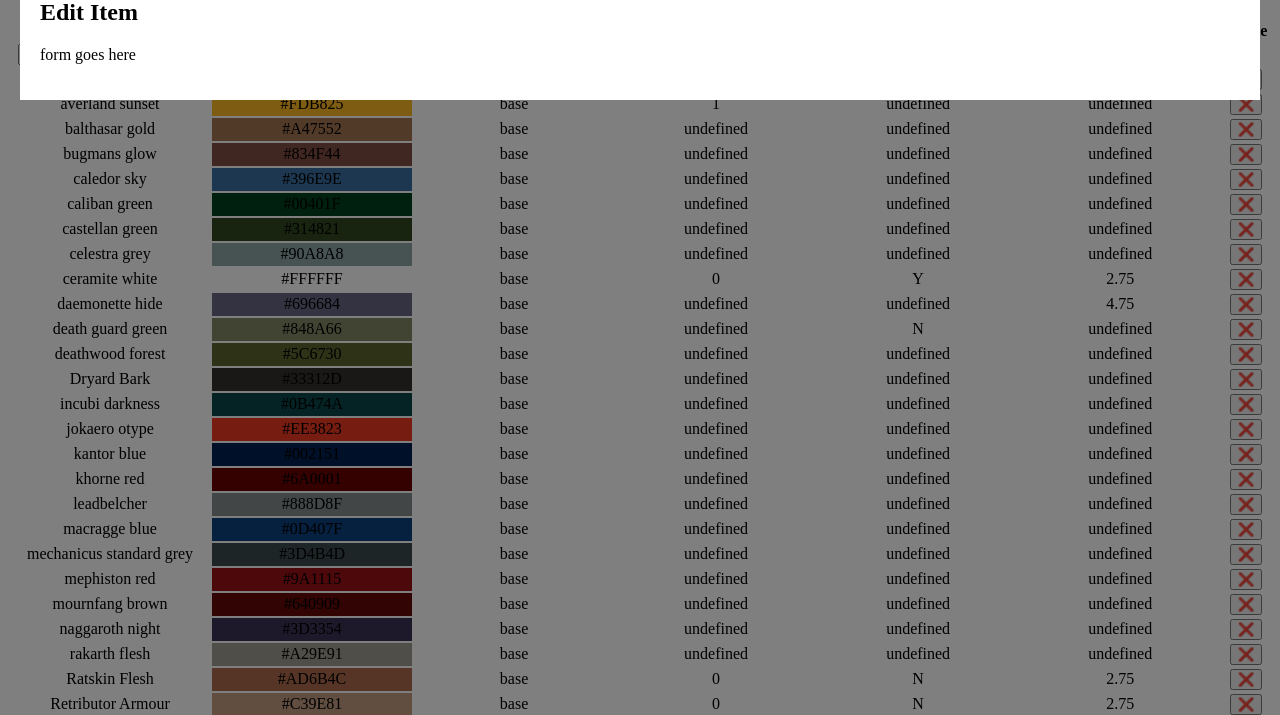
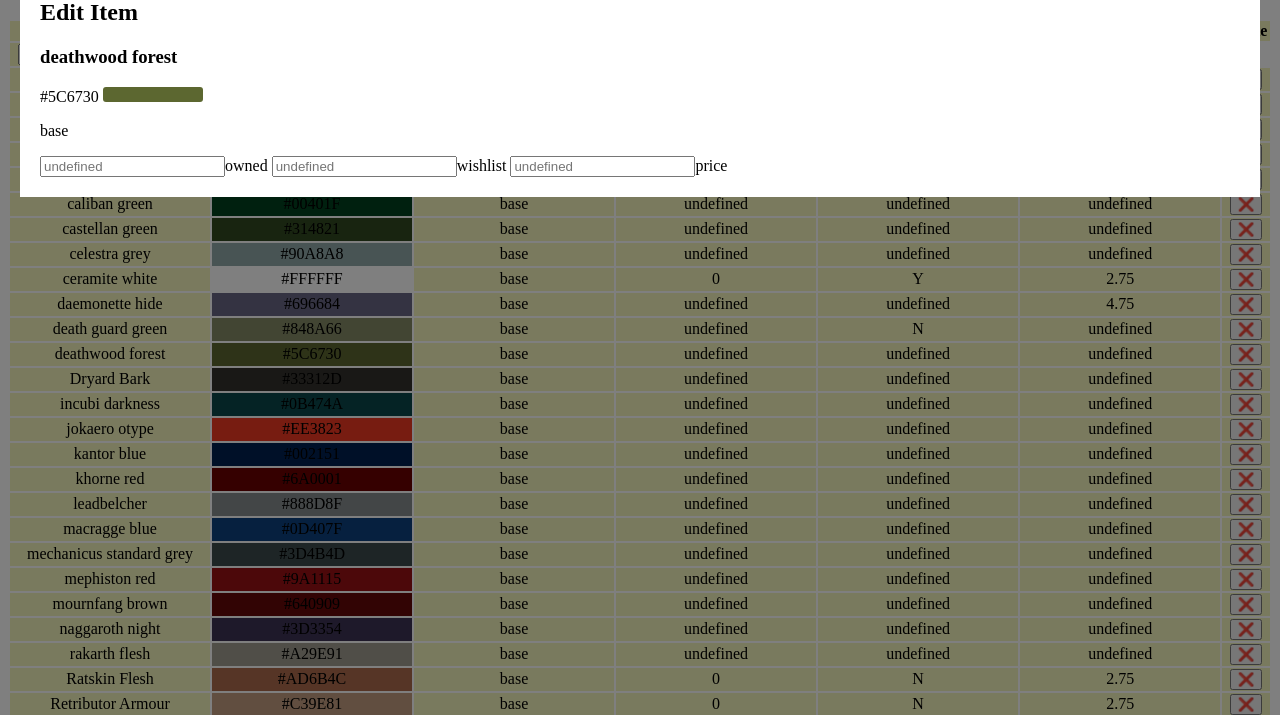
Before and after one commit to barnziebus/inventory-manager, a plain HTML site: page index.html in a window 1280 px wide. Both pictures are taken after a click on the element 640 px from the left and 415 px from the top of the page. Shown: the part 61-776 px from the top of the page. Drawn offline with Linux system fonts and the light colour scheme.

Commit message:
added popup form for paint selection

```diff
--- a/index.html
+++ b/index.html
@@ -35,7 +35,15 @@
         <div id="popup-form" class="popup-content">
             <h2>Edit Item</h2>
             <form>
-                <p>form goes here</p>
+                <h3 id="formName">Paint Name</h3>
+                <div>
+                    <span id="formColour">Paint Colour</span>
+                    <span id="colorSwatch" class="color-swatch"></span>
+                </div>
+                <p id="formType">Paint Type</p>
+                <input id="formOwned" type="text">owned
+                <input id="formWishlist" type="text">wishlist
+                <input id="formPrice" type="text">price
             </form>
         </div>
     </div>
--- a/popup.js
+++ b/popup.js
@@ -2,6 +2,16 @@ export class PopupForm{
     constructor() {
         this.popupBackground = document.getElementById("popup-background");
         this.popupForm = document.getElementById("popup-form");
+
+        this.popupEls = {
+            name: document.getElementById("formName"),
+            color: document.getElementById("formColour"),
+            colorSwatch: document.getElementById("colorSwatch"),
+            type: document.getElementById("formType"),
+            owned: document.getElementById("formOwned"),
+            wishlist: document.getElementById("formWishlist"),
+            price: document.getElementById("formPrice")
+        }
 
         this.addListeners()
     }
@@ -15,11 +25,16 @@ export class PopupForm{
         });
     }
 
-    openPopupForm() {
-        console.log("open popup")
-
+    openPopupForm(rowData) {
         this.popupBackground.style.display = "block"
         this.popupForm.style.display = "block"
+
+        this.setFormHeading(rowData.name)
+        this.setFormColour(rowData.hex)
+        this.setFormType(rowData.type)
+        this.setFormOwned(rowData.owned)
+        this.setFormWishlist(rowData.wishlist)
+        this.setFormPrice(rowData.price)
     }
 
     closePopupForm() {
@@ -28,4 +43,29 @@ export class PopupForm{
         this.popupBackground.style.display = "none";
         this.popupForm.style.display = "none"
     }
+
+    setFormHeading(paintName) {
+        this.popupEls["name"].innerText = paintName
+    }
+
+    setFormColour(paintHex) {
+        this.popupEls["color"].innerText = paintHex
+        this.popupEls["colorSwatch"].style.backgroundColor = paintHex
+    }
+
+    setFormType(paintType) {
+        this.popupEls["type"].innerText = paintType
+    }
+
+    setFormOwned(owned) {
+        this.popupEls["owned"].placeholder = owned
+    }
+
+    setFormWishlist(wishlist) {
+        this.popupEls["wishlist"].placeholder = wishlist
+    }
+
+    setFormPrice(price) {
+        this.popupEls["price"].placeholder = price
+    }
 }
--- a/popupForm.css
+++ b/popupForm.css
@@ -16,3 +16,11 @@
     margin: 20px;
     padding: 20px;
 }
+
+.color-swatch {
+    display: inline-block;
+    background-color: none;
+    border-radius: 3px;
+    min-width: 100px;
+    min-height: 15px;
+}
--- a/row.js
+++ b/row.js
@@ -26,7 +26,7 @@ export class Row{
 
     setRowListener(popupForm) {
         this.rowContainer.addEventListener("click", () => {
-            popupForm.openPopupForm() //function to open the popup form goes here
+            popupForm.openPopupForm(this.rowData) //function to open the popup form goes here
         })
     }
 
--- a/table.css
+++ b/table.css
@@ -9,3 +9,12 @@ td {
 th {
     cursor: pointer;
 }
+
+tr {
+    background-color: rgb(244, 245, 189);
+    cursor: pointer;
+}
+
+tr:hover {
+    background-color: azure;
+}
```
